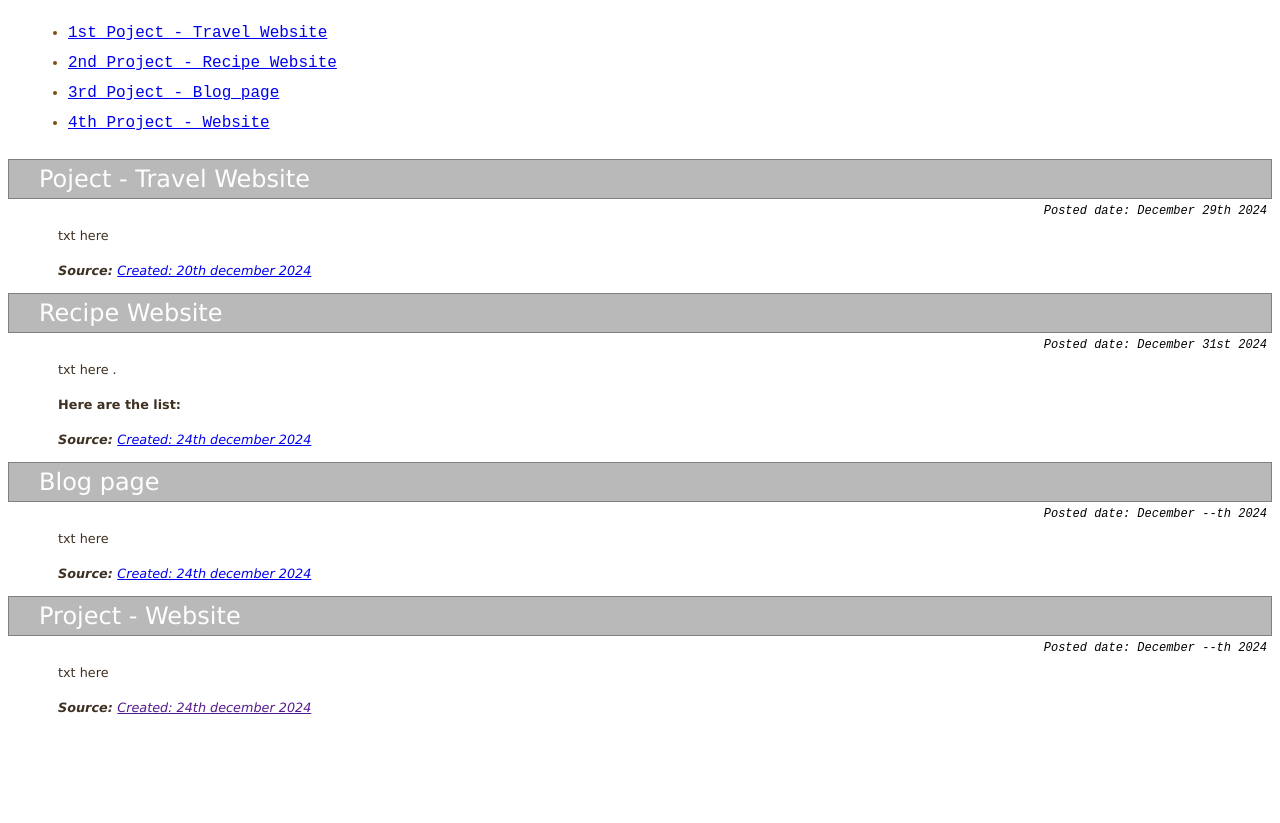
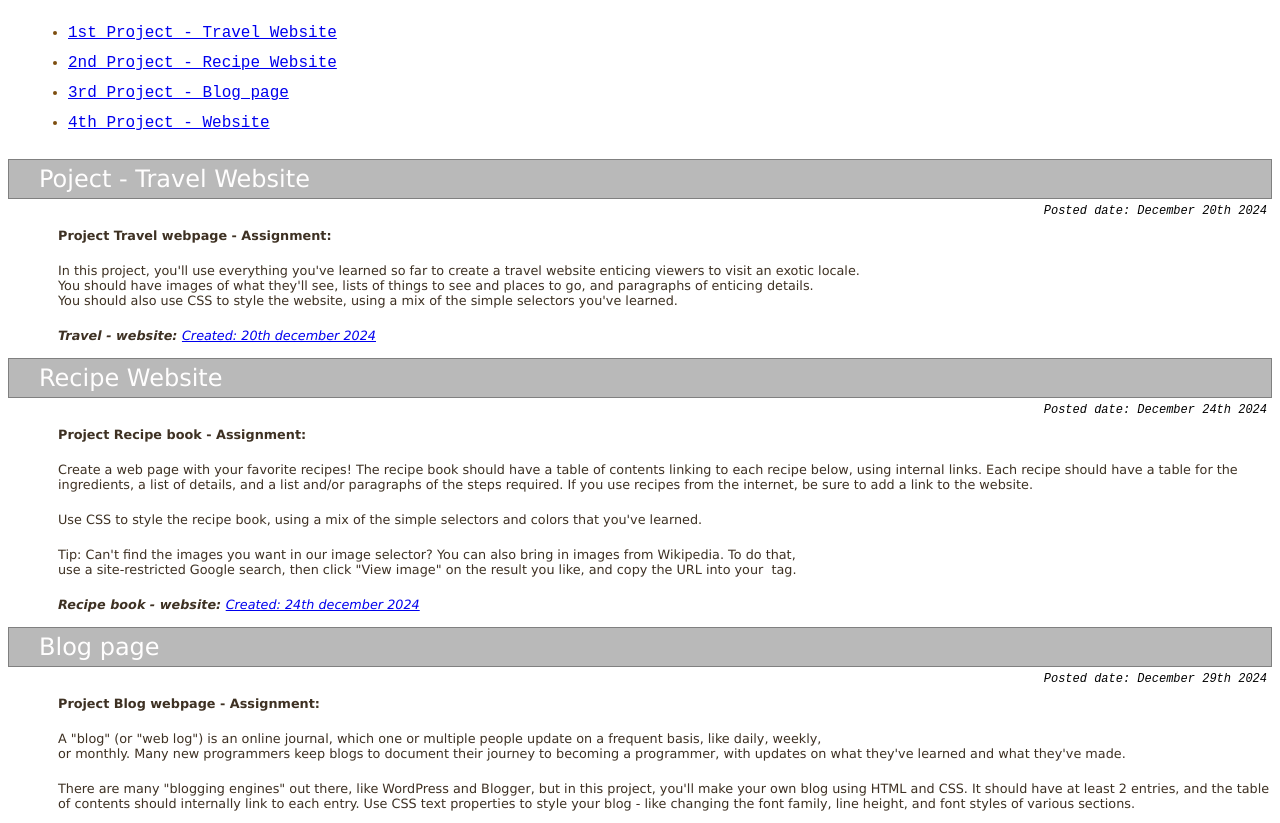
Before and after one commit to rds1-git/rogerstewartdev.github.io, a plain HTML site: page index.html in a window 1280 px wide. Shown: the part 114-937 px from the top of the page. Before the commit the page ends 844 px from the top, so only its background shows below. Drawn offline with Linux system fonts and the light colour scheme.

Commit message:
Update index.html

```diff
--- a/index.html
+++ b/index.html
@@ -82,46 +82,73 @@
 
             <div id="conlist">
                 <ul>
-                        <li> <a href="#1post">1st Poject - Travel Website</a></li>
+                        <li> <a href="#1post">1st Project - Travel Website</a></li>
                         <li> <a href="#2post">2nd Project - Recipe Website </a></li>
-                        <li> <a href="#3post">3rd Poject - Blog page</a></li>
-                        <li> <a href="#4post">4th Project -  Website </a></li>
+                        <li> <a href="#3post">3rd Project - Blog page</a></li>
+                        <li> <a href="#4post">4th Project - Website </a></li>
                 </ul>
             </div>
 
             <h2>Poject - Travel Website</h2>
-            <h6 id="1post">Posted date: December 29th 2024</h6>
+            <h6 id="1post">Posted date: December 20th 2024</h6>
 
-            <p>
-               txt here
+            <p> <strong>Project Travel webpage - Assignment:</strong> <br></p>
+
+            <p>In this project, you'll use everything you've learned so far to create a travel website enticing viewers to visit an exotic locale.<br>
+                You should have images of what they'll see, lists of things to see and places to go, and paragraphs of enticing details. <br>
+                You should also use CSS to style the website, using a mix of the simple selectors you've learned.
                 </p>
-            <p><em><strong>Source: </strong> <a href="https://rds1-git.github.io/rogerstewartdev.github.io/travel.html">Created: 20th december 2024</a></em></p>
+
+            <p><em><strong>Travel - website: </strong> <a href="https://rds1-git.github.io/rogerstewartdev.github.io/travel.html">Created: 20th december 2024</a></em></p>
+
+
 
 
             <h2>Recipe Website</h2>
-            <h6 id="2post">Posted date: December 31st 2024</h6>
+            <h6 id="2post">Posted date: December 24th 2024</h6>
 
-            <p>txt here .<br></p>
+            <p> <strong>Project Recipe book - Assignment:</strong> <br></p>
 
-            <p> <strong>Here are the list:</strong> <br></p>
-            <p><em><strong>Source: </strong> <a href="https://rds1-git.github.io/rogerstewartdev.github.io/recipe.html">Created: 24th december 2024</a></em></p>
+            <p>Create a web page with your favorite recipes! The recipe book should have a table of contents linking to each recipe below, using internal links. Each recipe should have a table for the ingredients, a list of details, and a list and/or paragraphs of the steps required. If you use recipes from the internet, be sure to add a link to the website.</p>
+
+                <p>Use CSS to style the recipe book, using a mix of the simple selectors and colors that you've learned.</p>
+
+                <p>Tip: Can't find the images you want in our image selector? You can also bring in images from Wikipedia. To do that, <br>use a site-restricted Google search, then click "View image" on the result you like, and copy the URL into your <img> tag.
+                <br></p>
+
+
+            <p><em><strong>Recipe book - website: </strong> <a href="https://rds1-git.github.io/rogerstewartdev.github.io/recipe.html">Created: 24th december 2024</a></em></p>
+
+
+
 
 
             <h2>Blog page</h2>
-            <h6 id="3post">Posted date: December --th 2024</h6>
+            <h6 id="3post">Posted date: December 29th 2024</h6>
+
+            <p> <strong>Project Blog webpage - Assignment:</strong> <br></p>
+            <p> A "blog" (or "web log") is an online journal, which one or multiple people update on a frequent basis, like daily, weekly,<br>
+                 or monthly. Many new programmers keep blogs to document their journey to becoming a programmer, with updates on what they've
+                  learned and what they've made.</p>
+
+                <p>There are many "blogging engines" out there, like WordPress and Blogger, but in this project, you'll make your own blog using HTML and CSS.
+                 It should have at least 2 entries, and the table of contents should internally link to each entry. Use CSS text properties to style your
+                 blog - like changing the font family, line height, and font styles of various sections.</p>
+
+                <p>If you like your blog, then you could use it to document your journey here - make it a featured project on your profile, then people that
+                     visit your profile will get to read about your journey!
+
+                </p>
+
+            <p><em><strong>Blog - website: </strong> <a href="https://rds1-git.github.io/rogerstewartdev.github.io/blog.html">Created: 29th december 2024</a></em></p>
+
+
+            <h2>Project -  Website</h2>
+            <h6 id="4post">Posted date: December ??th 2024</h6>
 
             <p>
-               txt here
                 </p>
-            <p><em><strong>Source: </strong> <a href="https://rds1-git.github.io/rogerstewartdev.github.io/blog.html">Created: 24th december 2024</a></em></p>
-
-            <h2>Project -  Website</h2>
-            <h6 id="4post">Posted date: December --th 2024</h6>
-
-            <p>
-               txt here
-                </p>
-                <p><em><strong>Source: </strong> <a href="">Created: 24th december 2024</a></em></p>
+            <p><em><strong>Source: </strong> <a href=" ">Created: ??th december 2024</a></em></p>
 
 
 
```
